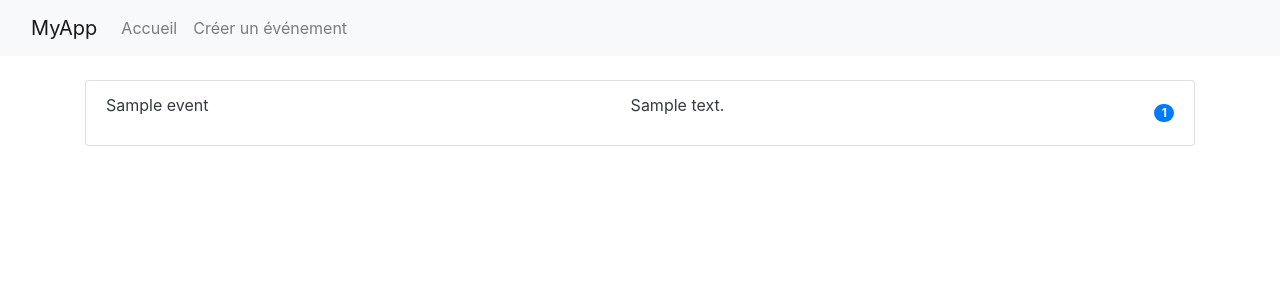
After one commit to giuliana-fabrizio/PHP-Project, a Symfony app: template project_php/templates/event_list.html.twig in a window 1280 px wide. The commit adds this page. Shown: the top 300 px of the page. Run offline with Twig, Linux system fonts and the light colour scheme; the template is opened without the code that fills it: most values are stand-ins (such as "Sample title", 1, 10 or a date in 2020); some libraries are stand-ins or nearby versions.

Commit message:
feat: list of events

```diff
--- a/project_php/templates/base.html.twig
+++ b/project_php/templates/base.html.twig
@@ -4,7 +4,7 @@
     <meta charset="UTF-8">
     <meta name="viewport" content="width=device-width, initial-scale=1.0">
     <title>{% block title %}My App{% endblock %}</title>
-    <link href="https://cdn.jsdelivr.net/npm/bootstrap@5.1.3/dist/css/bootstrap.min.css" rel="stylesheet">
+    <link rel="stylesheet" href="https://stackpath.bootstrapcdn.com/bootstrap/4.1.3/css/bootstrap.min.css" integrity="sha384-MCw98/SFnGE8fJT3GXwEOngsV7Zt27NXFoaoApmYm81iuXoPkFOJwJ8ERdknLPMO" crossorigin="anonymous">
 </head>
 <body>
     <nav class="navbar navbar-expand-lg navbar-light bg-light">
--- /dev/null
+++ b/project_php/templates/event_list.html.twig
@@ -0,0 +1,15 @@
+{% extends 'base.html.twig' %}
+
+{% block title %}Liste des événements{% endblock %}
+
+{% block body %}
+    <ul class="list-group">
+        {% for event in events %}
+            <li class="list-group-item d-flex justify-content-between align-items-center">
+                <p class="text-dark">{{ event.title }}</p>
+                <p class="text-dark">{{ event.description }}</p>
+                <span class="badge badge-primary badge-pill ml-2">{{ event.participantCount | default('non indiqué') }}</span>
+            </li>
+        {% endfor %}
+    </ul>
+{% endblock %}
```
Also changed, not shown: project_php/src/Controller/EventController.php (added, +26 -0 lines), project_php/templates/list.html.twig (deleted, +0 -7 lines).
